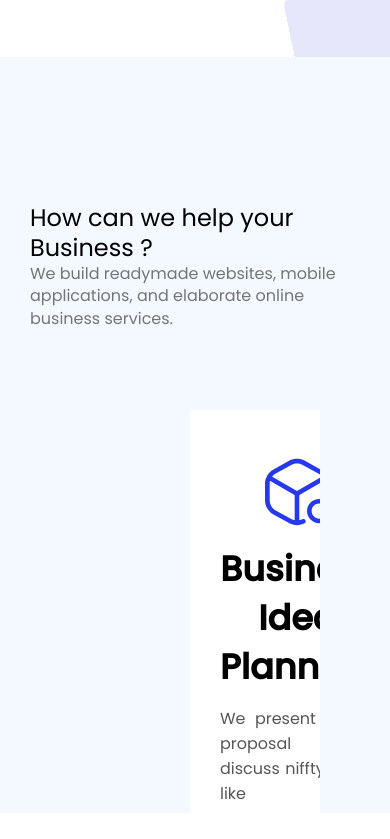
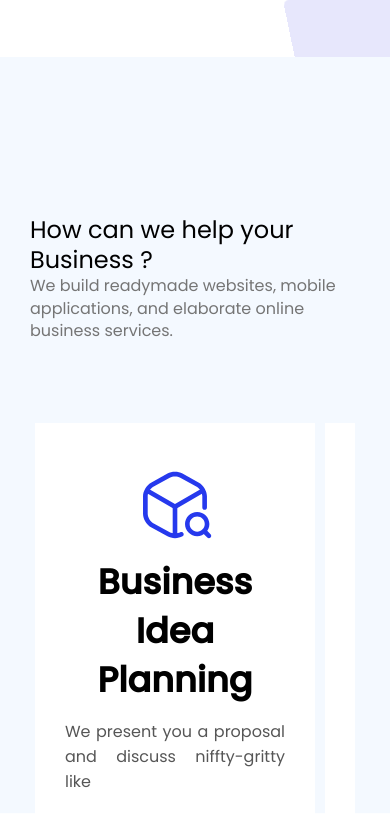
Before and after one commit to evairo176/my-app-pokemon, a React (Create React App) app: page / in a window 390 px wide. Shown: the part 785-1624 px from the top of the page. Built offline with nearby package versions, Linux system fonts and the light colour scheme.

Commit message:
feat: make update responsive

```diff
--- a/src/assets/css/landingpage.css
+++ b/src/assets/css/landingpage.css
@@ -408,7 +408,7 @@
 /* section idea  */
 
 .card-idea {
-  max-width: 308px;
+  width: 280px;
   background: var(--bg-color2);
   padding: 32px 40px;
   text-align: center;
@@ -453,8 +453,5 @@
 }
 .container-card-f {
   display: flex;
-  align-items: center;
-  justify-content: space-around;
-
-  /* padding-left: 220px; */
+  margin: auto;
 }
--- a/src/assets/css/responsive.css
+++ b/src/assets/css/responsive.css
@@ -27,7 +27,6 @@
     max-width: 320px;
     position: relative;
     overflow: auto;
-    padding-left: 190px;
   }
   .card-idea {
     margin-right: 10px;
@@ -54,7 +53,6 @@
     max-width: 480px;
     position: relative;
     overflow: auto;
-    padding-left: 190px;
   }
   .card-idea {
     margin-right: 10px;
@@ -80,7 +78,6 @@
     max-width: 576px;
     position: relative;
     overflow: auto;
-    padding-left: 190px;
   }
   .card-idea {
     margin-right: 10px;
@@ -106,7 +103,6 @@
     max-width: 768px;
     position: relative;
     overflow: auto;
-    padding-left: 190px;
   }
   .card-idea {
     margin-right: 10px;
```
